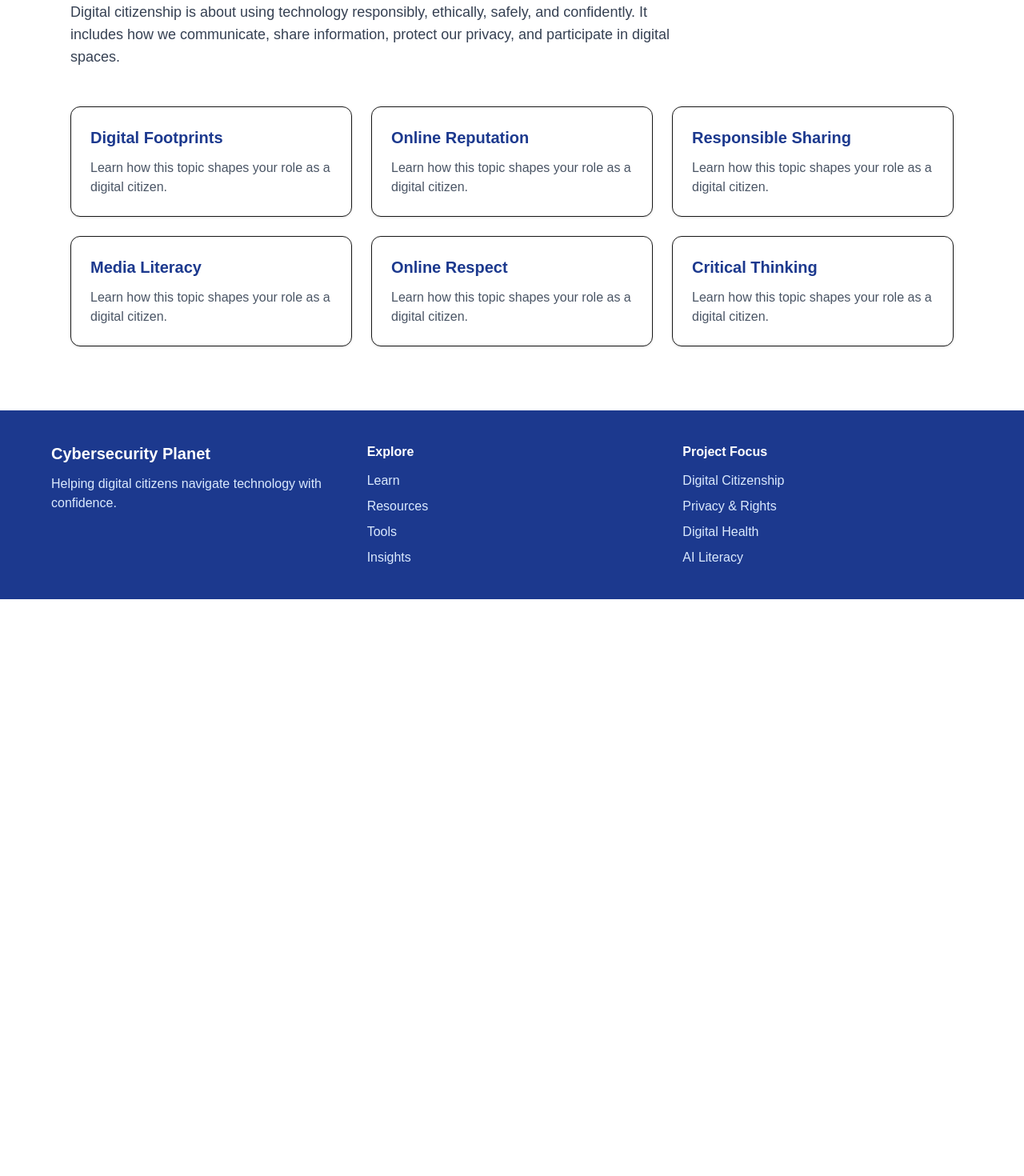
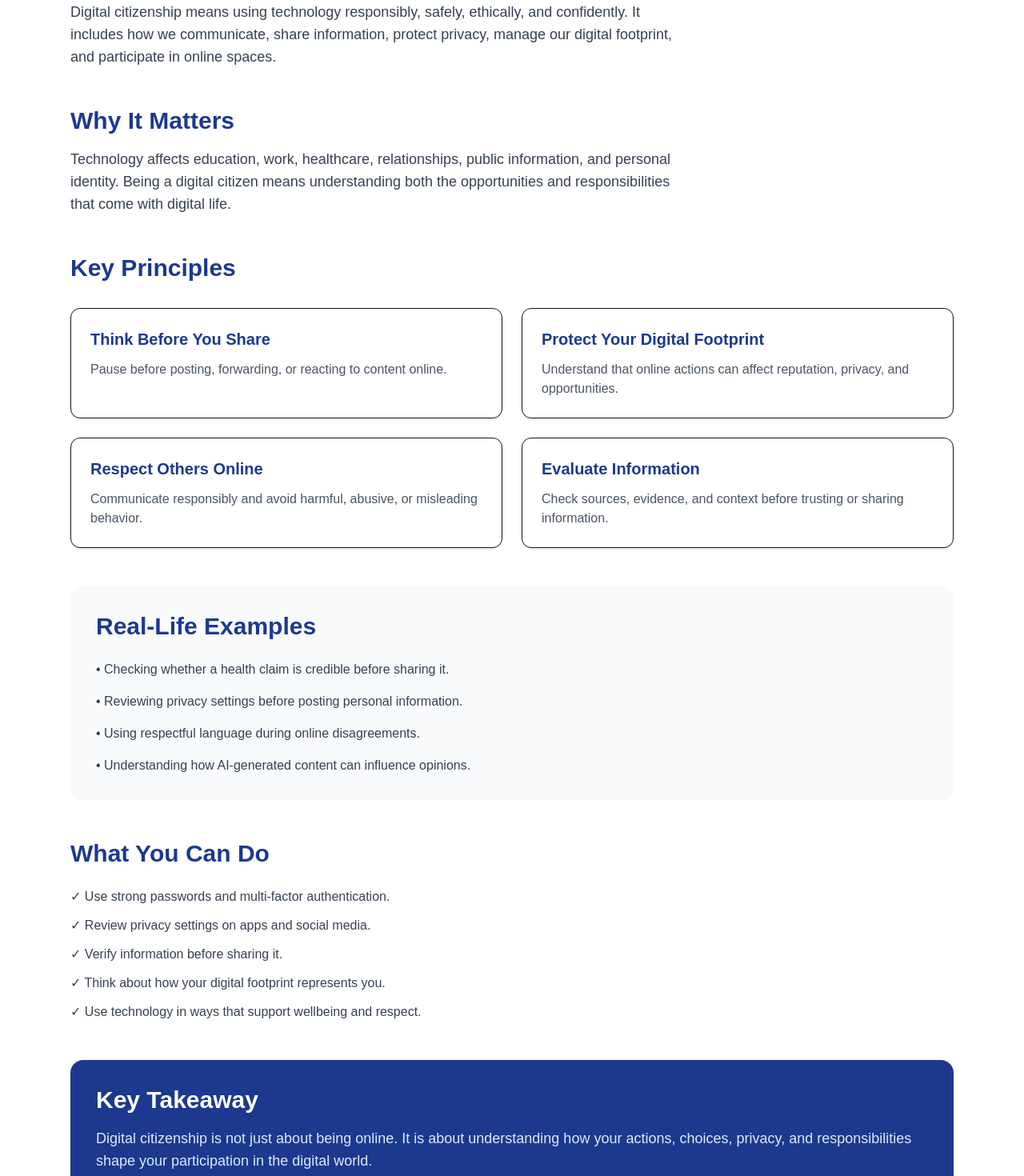
Before and after one commit to Black-widow-codes/Cybersecurity-Planet, a Next.js app: page /learn/digital-citizenship in a window 1280 px wide. Shown: the part 220-1690 px from the top of the page at 80% size. Before the commit the page ends 969 px from the top, so only its background shows below. Built offline with nearby package versions, Linux system fonts and the light colour scheme.

Commit message:
Expand digital citizenship learning module

```diff
--- a/src/app/learn/digital-citizenship/page.tsx
+++ b/src/app/learn/digital-citizenship/page.tsx
@@ -1,4 +1,27 @@
 export default function DigitalCitizenshipPage() {
+  const principles = [
+    {
+      title: "Think Before You Share",
+      description:
+        "Pause before posting, forwarding, or reacting to content online.",
+    },
+    {
+      title: "Protect Your Digital Footprint",
+      description:
+        "Understand that online actions can affect reputation, privacy, and opportunities.",
+    },
+    {
+      title: "Respect Others Online",
+      description:
+        "Communicate responsibly and avoid harmful, abusive, or misleading behavior.",
+    },
+    {
+      title: "Evaluate Information",
+      description:
+        "Check sources, evidence, and context before trusting or sharing information.",
+    },
+  ];
+
   return (
     <main className="max-w-6xl mx-auto px-6 py-20">
       <h1 className="text-4xl font-bold text-blue-900">
@@ -6,28 +29,93 @@ export default function DigitalCitizenshipPage() {
       </h1>
 
       <p className="mt-6 text-lg text-gray-700 max-w-3xl">
-          Digital citizenship is about using technology responsibly,
-          ethically, safely, and confidently. It includes how we communicate,
-          share information, protect our privacy, and participate in digital
-          spaces.
+        Digital citizenship means using technology responsibly, safely,
+        ethically, and confidently. It includes how we communicate, share
+        information, protect privacy, manage our digital footprint, and
+        participate in online spaces.
       </p>
 
-        <section className="mt-12 grid gap-6 md:grid-cols-3">
-          {[
-            "Digital Footprints",
-            "Online Reputation",
-            "Responsible Sharing",
-            "Media Literacy",
-            "Online Respect",
-            "Critical Thinking",
-          ].map((topic) => (
-            <div key={topic} className="rounded-xl border bg-white p-6 shadow-sm">
-              <h2 className="text-xl font-bold text-blue-900">{topic}</h2>
+      <section className="mt-12">
+        <h2 className="text-3xl font-bold text-blue-900">
+          Why It Matters
+        </h2>
+
+        <p className="mt-4 text-gray-700 text-lg max-w-3xl">
+          Technology affects education, work, healthcare, relationships,
+          public information, and personal identity. Being a digital citizen
+          means understanding both the opportunities and responsibilities that
+          come with digital life.
+        </p>
+      </section>
+
+      <section className="mt-12">
+        <h2 className="text-3xl font-bold text-blue-900">
+          Key Principles
+        </h2>
+
+        <div className="mt-8 grid gap-6 md:grid-cols-2">
+          {principles.map((principle) => (
+            <div
+              key={principle.title}
+              className="rounded-xl border bg-white p-6 shadow-sm"
+            >
+              <h3 className="text-xl font-bold text-blue-900">
+                {principle.title}
+              </h3>
+
               <p className="mt-3 text-gray-600">
-                Learn how this topic shapes your role as a digital citizen.
+                {principle.description}
               </p>
             </div>
           ))}
+        </div>
+      </section>
+
+      <section className="mt-12 rounded-2xl bg-gray-50 p-8">
+        <h2 className="text-3xl font-bold text-blue-900">
+          Real-Life Examples
+        </h2>
+
+        <ul className="mt-6 space-y-4 text-gray-700">
+          <li>
+            • Checking whether a health claim is credible before sharing it.
+          </li>
+          <li>
+            • Reviewing privacy settings before posting personal information.
+          </li>
+          <li>
+            • Using respectful language during online disagreements.
+          </li>
+          <li>
+            • Understanding how AI-generated content can influence opinions.
+          </li>
+        </ul>
+      </section>
+
+      <section className="mt-12">
+        <h2 className="text-3xl font-bold text-blue-900">
+          What You Can Do
+        </h2>
+
+        <ul className="mt-6 space-y-3 text-gray-700">
+          <li>✓ Use strong passwords and multi-factor authentication.</li>
+          <li>✓ Review privacy settings on apps and social media.</li>
+          <li>✓ Verify information before sharing it.</li>
+          <li>✓ Think about how your digital footprint represents you.</li>
+          <li>✓ Use technology in ways that support wellbeing and respect.</li>
+        </ul>
+      </section>
+
+      <section className="mt-12 rounded-2xl bg-blue-900 p-8 text-white">
+        <h2 className="text-3xl font-bold">
+          Key Takeaway
+        </h2>
+
+        <p className="mt-4 text-blue-100 text-lg">
+          Digital citizenship is not just about being online. It is about
+          understanding how your actions, choices, privacy, and responsibilities
+          shape your participation in the digital world.
+        </p>
       </section>
     </main>
   );
```
Lines whose indentation alone changed are shown as unchanged.
